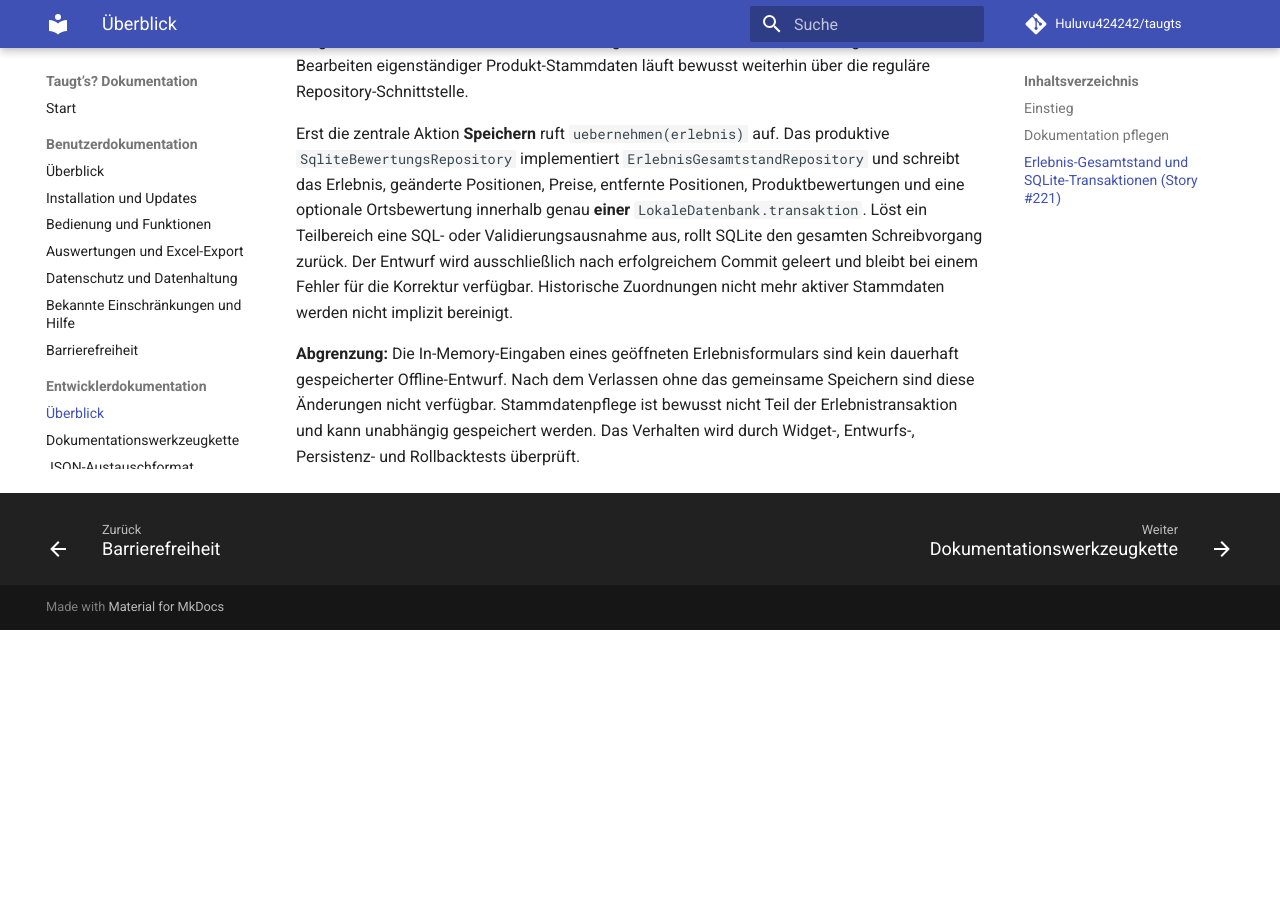
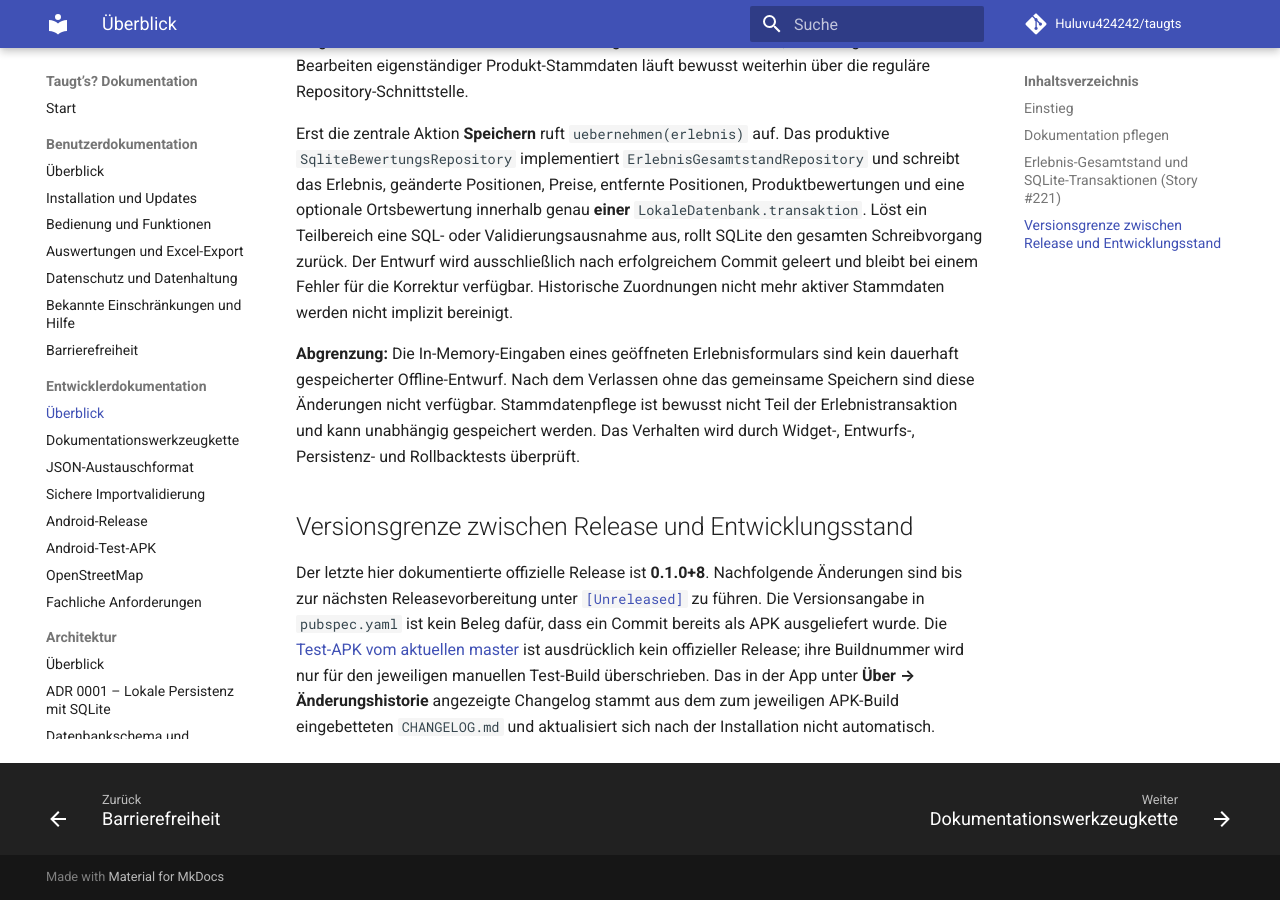
Before and after one commit to Huluvu424242/taugts, an MkDocs documentation site: the page built from docs/entwicklung/index.md, in a window 1280 px wide and 900 px high, scrolled down 1039 px. Built offline with MkDocs 1.6.1 and Material for MkDocs 9.7.7, drawn with Linux system fonts in a browser that asks for light colours; comment, search, counter and statistics services are not loaded; before the commit the page ends 1669 px from its top, so only the background shows below that.

Commit message:
docs(#232): docs/entwicklung/index.md präzisieren

```diff
--- a/docs/entwicklung/index.md
+++ b/docs/entwicklung/index.md
@@ -36,3 +36,7 @@ Die Bildschirm-Erfassung nutzt `ErlebnisEntwurfRepository` als lokale, nur für
 Erst die zentrale Aktion **Speichern** ruft `uebernehmen(erlebnis)` auf. Das produktive `SqliteBewertungsRepository` implementiert `ErlebnisGesamtstandRepository` und schreibt das Erlebnis, geänderte Positionen, Preise, entfernte Positionen, Produktbewertungen und eine optionale Ortsbewertung innerhalb genau **einer** `LokaleDatenbank.transaktion`. Löst ein Teilbereich eine SQL- oder Validierungsausnahme aus, rollt SQLite den gesamten Schreibvorgang zurück. Der Entwurf wird ausschließlich nach erfolgreichem Commit geleert und bleibt bei einem Fehler für die Korrektur verfügbar. Historische Zuordnungen nicht mehr aktiver Stammdaten werden nicht implizit bereinigt.
 
 **Abgrenzung:** Die In-Memory-Eingaben eines geöffneten Erlebnisformulars sind kein dauerhaft gespeicherter Offline-Entwurf. Nach dem Verlassen ohne das gemeinsame Speichern sind diese Änderungen nicht verfügbar. Stammdatenpflege ist bewusst nicht Teil der Erlebnistransaktion und kann unabhängig gespeichert werden. Das Verhalten wird durch Widget-, Entwurfs-, Persistenz- und Rollbacktests überprüft.
+
+## Versionsgrenze zwischen Release und Entwicklungsstand
+
+Der letzte hier dokumentierte offizielle Release ist **0.1.0+8**. Nachfolgende Änderungen sind bis zur nächsten Releasevorbereitung unter [`[Unreleased]`](https://github.com/Huluvu424242/taugts/blob/master/CHANGELOG.md) zu führen. Die Versionsangabe in `pubspec.yaml` ist kein Beleg dafür, dass ein Commit bereits als APK ausgeliefert wurde. Die [Test-APK vom aktuellen master](android-test-apk.md) ist ausdrücklich kein offizieller Release; ihre Buildnummer wird nur für den jeweiligen manuellen Test-Build überschrieben. Das in der App unter **Über → Änderungshistorie** angezeigte Changelog stammt aus dem zum jeweiligen APK-Build eingebetteten `CHANGELOG.md` und aktualisiert sich nach der Installation nicht automatisch.
```
